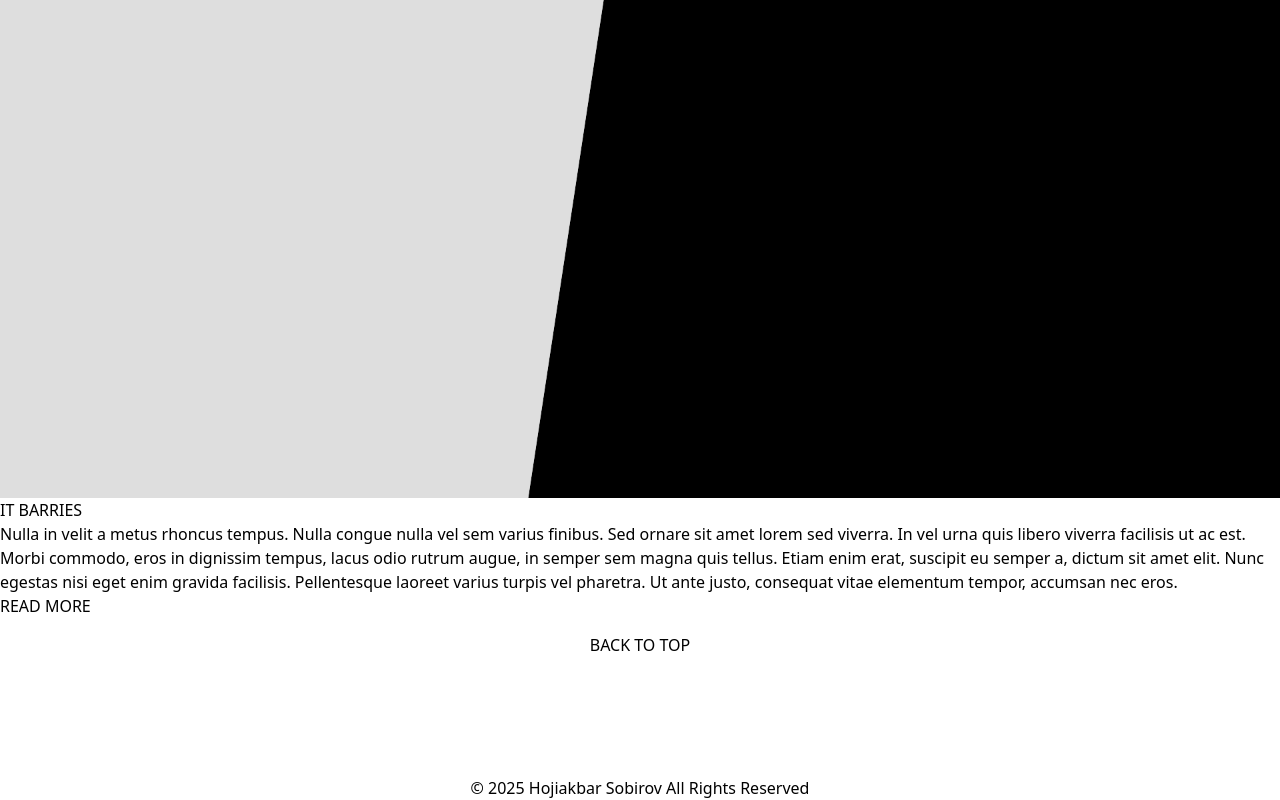
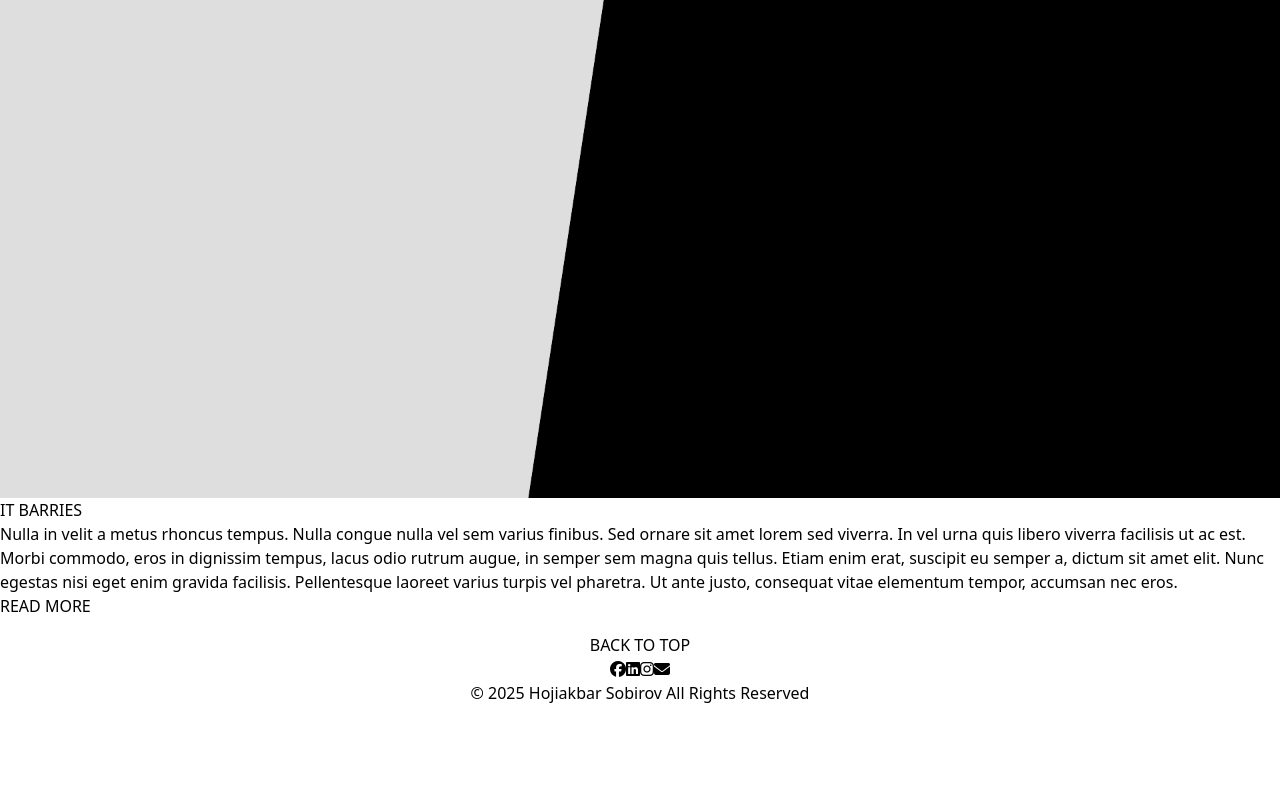
Before and after one commit to hojiakbarsobirov/My-Portfolio, a React (Vite) app: page / in a window 1280 px wide. Shown: the part 352-1152 px from the top of the page. After the commit the page ends 1057 px from the top, so only its background shows below. Built offline with nearby package versions, Linux system fonts and the light colour scheme; no server answers.

Commit message:
linklar ulandi

```diff
--- a/src/FooterPage.jsx
+++ b/src/FooterPage.jsx
@@ -1,9 +1,6 @@
 import React from "react";
 import FooterIcons from "../public/footer-icons.svg";
-import Facebook from "../public/facebook-icons.svg";
-import FooterIn from "../public/footer-in.svg";
-import FooterInsta from "../public/footer-insta.svg";
-import FooterEmail from "../public/footer-email.svg";
+import { Link } from "react-router-dom";
 
 const FooterPage = () => {
   return (
@@ -14,10 +11,18 @@ const FooterPage = () => {
         <p className="text-white font-medium text-sm mb-5">BACK TO TOP</p>
 
         <div className="flex items-center w-full justify-center space-x-5 mb-5">
-          <img className="w-5" src={Facebook} alt="" />
-          <img className="w-5" src={FooterIn} alt="" />
-          <img className="w-5" src={FooterInsta} alt="" />
-          <img className="w-5" src={FooterEmail} alt="" />
+        <Link to={'https://www.facebook.com/'}>
+        <i className="fa-brands fa-facebook text-white"></i>
+        </Link>
+          <Link to={'https://uz.linkedin.com/'}>
+          <i className="fa-brands fa-linkedin text-white"></i>
+          </Link>
+          <Link to={'https://uz.linkedin.com/'}>
+          <i className="fa-brands fa-instagram text-white"></i>
+          </Link>
+          <Link to={'https://mail.google.com/mail/u/0/#inbox'}>
+          <i className="fa-solid fa-envelope text-white"></i>
+          </Link>
         </div>
 
         <div>
--- a/src/SectionPage.jsx
+++ b/src/SectionPage.jsx
@@ -23,7 +23,7 @@ const SectionPage = () => {
                 <button className="bg-gray-400 font-bold  rounded-md shadow-xl">
                   <Link
                     target="_blank"
-                    to={"https://www.instagram.com/sobrvkh/"}
+                    to={"https://uz.linkedin.com/"}
                   >
                     <i className="text-4xl px-2 py-1 fa-brands fa-square-instagram"></i>
                   </Link>
```
Also changed, not shown: index.html (+6 -1 lines).
